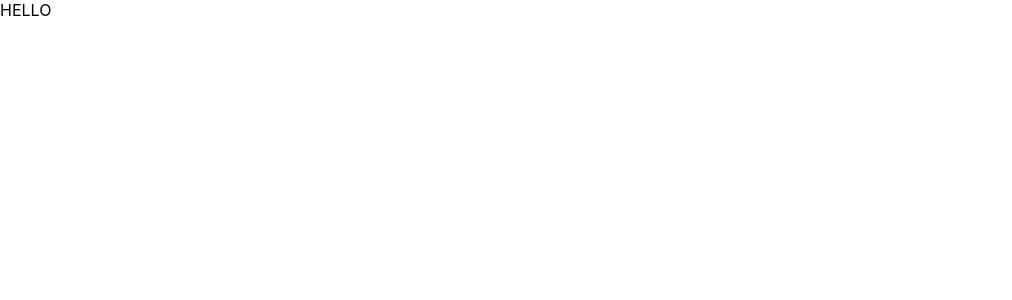
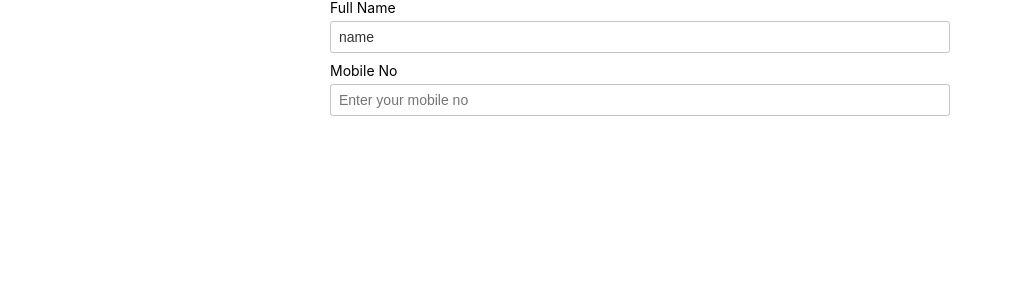
Before and after one commit to The-Atul-Sharma/Flexible-Form, a React (Create React App) app: page / in a window 1280 px wide. Shown: the top 300 px of the page, without its empty margins (0-1012 px from the left). Built offline with nearby package versions, Linux system fonts and the light colour scheme.

Commit message:
added input text and number component

```diff
--- /dev/null
+++ b/src/components/Input/Input.css
@@ -0,0 +1,20 @@
+.form-input {
+    background: #fff;
+    border: .1rem solid #c5c5c5;
+    border-radius: .3rem;
+    color: #333;
+    display: block;
+    font-size: 1.4rem;
+    height: 3.2rem;
+    max-width: 100%;
+    padding: .7rem .8rem;
+    position: relative;
+    width: 100%;
+    line-height: 1.6rem;
+    outline: 0;
+
+}
+
+.form-input:focus {
+    border-color: #5764c6;
+}
--- /dev/null
+++ b/src/components/Input/Input.js
@@ -0,0 +1,32 @@
+import React, { Component } from 'react';
+import PropTypes from 'prop-types';
+import './Input.css';
+
+export default class Input extends Component {
+    static propTypes = {
+        inputType: PropTypes.oneOf(['text', 'number']).isRequired,
+        label: PropTypes.string.isRequired,
+        name: PropTypes.string.isRequired,
+        handleInputChange: PropTypes.func.isRequired,
+        value: PropTypes.oneOfType([
+            PropTypes.string,
+            PropTypes.number,
+        ]).isRequired,
+        placeholder: PropTypes.string,
+    };
+
+    render() {
+        return (
+            <div className="form-group">
+                <label className="form-label">{this.props.label}</label>
+                <input
+                className="form-input"
+                name={this.props.name}
+                type={this.props.inputType}
+                value={this.props.value}
+                onChange={this.props.handleInputChange}
+                placeholder={this.props.placeholder} />
+            </div>
+        )
+    }
+}
--- a/src/containers/App/App.css
+++ b/src/containers/App/App.css
@@ -0,0 +1,17 @@
+.container {
+    margin-left: auto;
+    margin-right: auto;
+    padding-left: 1rem;
+    padding-right: 1rem;
+    width: 50%;
+}
+
+.form-group:not(:last-child) {
+    margin-bottom: 1rem;
+}
+
+.form-label {
+    display: block;
+    line-height: 1.6rem;
+    margin-bottom: .5rem;
+}
--- a/src/containers/App/App.js
+++ b/src/containers/App/App.js
@@ -1,11 +1,62 @@
-import React, { Component } from 'react';
+import React, { Component, Fragment } from 'react';
 import './App.css';
+import Input from '../../components/Input/Input';
+
+const flexiConfig = {
+	items: [
+		{
+			'name': 'username',
+			'label': 'Full Name',
+			'placeholder': 'Enter your name',
+			'type': 'text',
+		},
+		{
+			'name': 'usercontact_no',
+			'label': 'Mobile No',
+			'placeholder': 'Enter your mobile no',
+			'type': 'number',
+		},
+		{
+			'name': 'states',
+			'label': 'states',
+			'type': 'dropdown',
+			'values': [
+				'Maharashtra',
+				'Kerala',
+				'Tamil Nadu',
+			]
+		}
+	]
+};
 
 class App extends Component {
+	constructor(props) {
+		super(props);
+		this.state = {
+			inputValue: '',
+		}
+	}
+
+	handleInputChange = e => {
+		this.setState({ inputValue: e.target.value }, () => console.log('name:', this.state.inputValue));
+	}
+
 	render() {
 		return (
-			<div>
-				HELLO
+			<div className="container">
+				{flexiConfig.items.map((item) =>
+					<Fragment>
+						{ (item.type === 'text' || item.type === 'number') && <Input
+							inputType={item.type}
+							label={item.label}
+							name={item.name}
+							handleInputChange={this.handleInputChange}
+							value={"name"}
+							placeholder={item.placeholder}
+						/>}
+					</Fragment>
+					)
+				}
 			</div>
 		);
 	}
--- a/src/index.css
+++ b/src/index.css
@@ -1,9 +1,14 @@
+html {
+	font-size: 10px;
+}
+
 body {
 	margin: 0;
 	padding: 0;
 	font-family: -apple-system, BlinkMacSystemFont, "Segoe UI", "Roboto", "Oxygen",
 		"Ubuntu", "Cantarell", "Fira Sans", "Droid Sans", "Helvetica Neue",
 		sans-serif;
+	font-size: 1.4rem;
 	-webkit-font-smoothing: antialiased;
 	-moz-osx-font-smoothing: grayscale;
 }
@@ -12,3 +17,7 @@ code {
 	font-family: source-code-pro, Menlo, Monaco, Consolas, "Courier New",
 	monospace;
 }
+
+* {
+    box-sizing: border-box;
+}
```
Also changed, not shown: 1 other file (tests, documents, lock files or other folders). Lines whose indentation alone changed are shown as unchanged.
